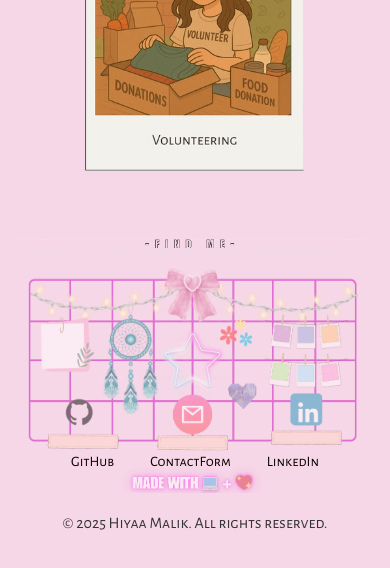
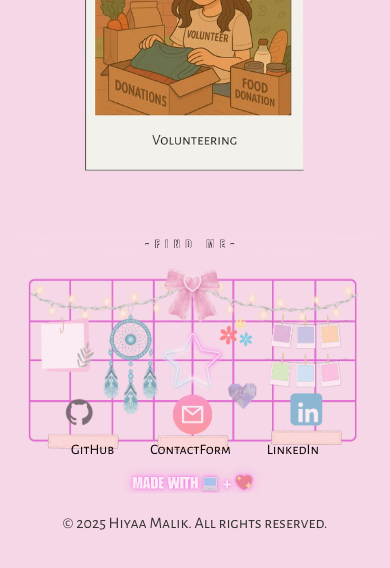
Before and after one commit to hiyaamalik/The-Real-Hiyaa-Malik, a React (Vite) app: page / in a window 390 px wide. Shown: the part 5405-5973 px from the top of the page. Built offline with nearby package versions, Linux system fonts and the light colour scheme; the HTML template or start-up script is replaced by a standard one.

Commit message:
fix in phone

```diff
--- a/src/styles/Contact.css
+++ b/src/styles/Contact.css
@@ -19,17 +19,17 @@
 
 .contact-links {
     position: absolute;
-    top: 85%;
+    top: 80%; /* Changed from 85% to bring links up */
     left: 50%;
     transform: translate(-50%, -50%);
     display: flex;
     flex-direction: row;
     justify-content: center;
     align-items: center;
-    gap: 16px; /* Increased from 15px to 30px */
-    width: 90%; /* Constrained width */
-    flex-wrap: nowrap; /* Prevent wrapping */
-    padding: 0 5px; /* Add some padding */
+    gap: 16px;
+    width: 90%;
+    flex-wrap: nowrap;
+    padding: 0 5px;
     box-sizing: border-box;
 }
 
@@ -42,12 +42,11 @@
     font-size: 0.9rem;
     background: none;
     border: none;
-    padding: 0;
+    padding: 0 10px;
     cursor: pointer;
     font-family: inherit;
     white-space: nowrap;
     flex-shrink: 0;
-    padding: 0 10px;
 }
 
 
```
